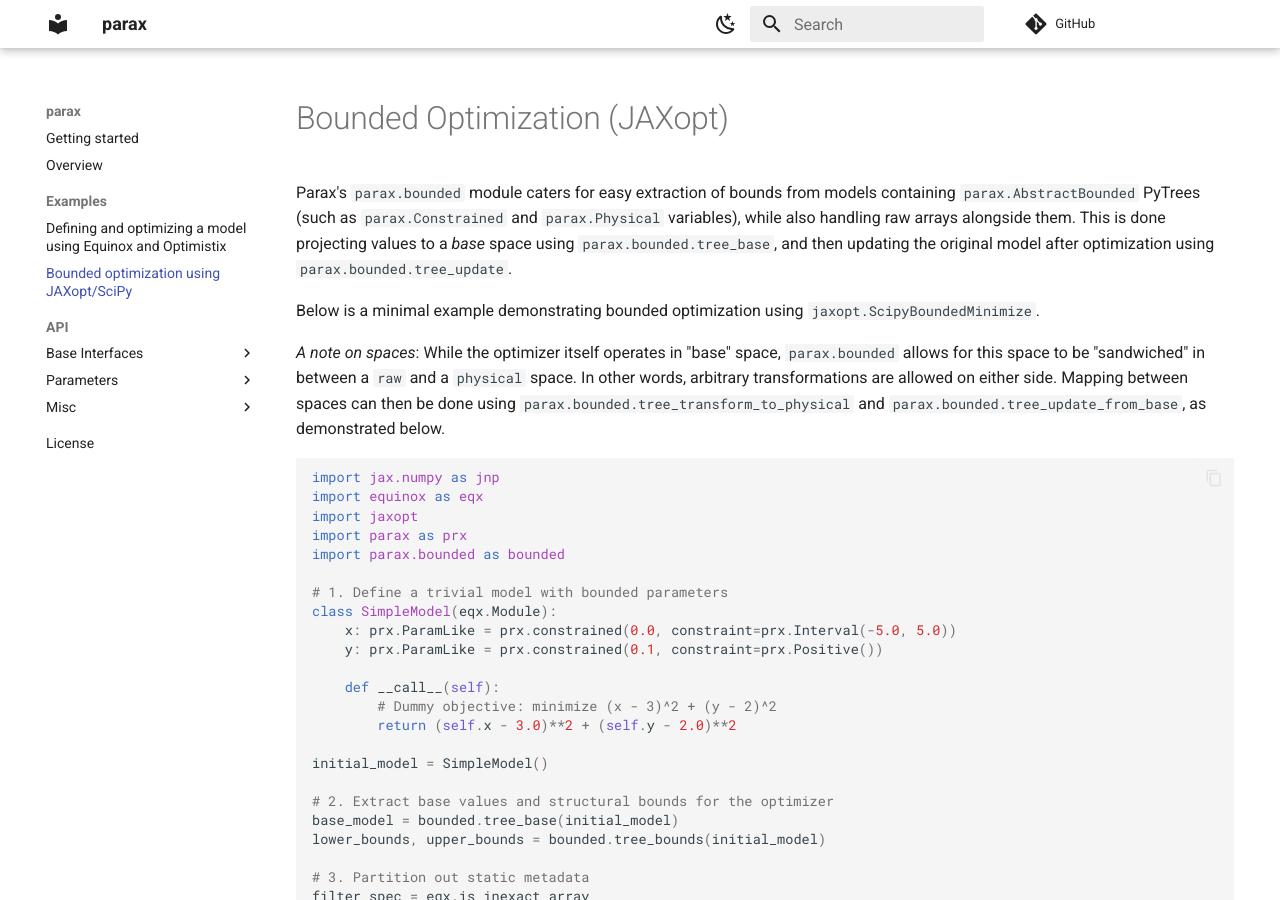
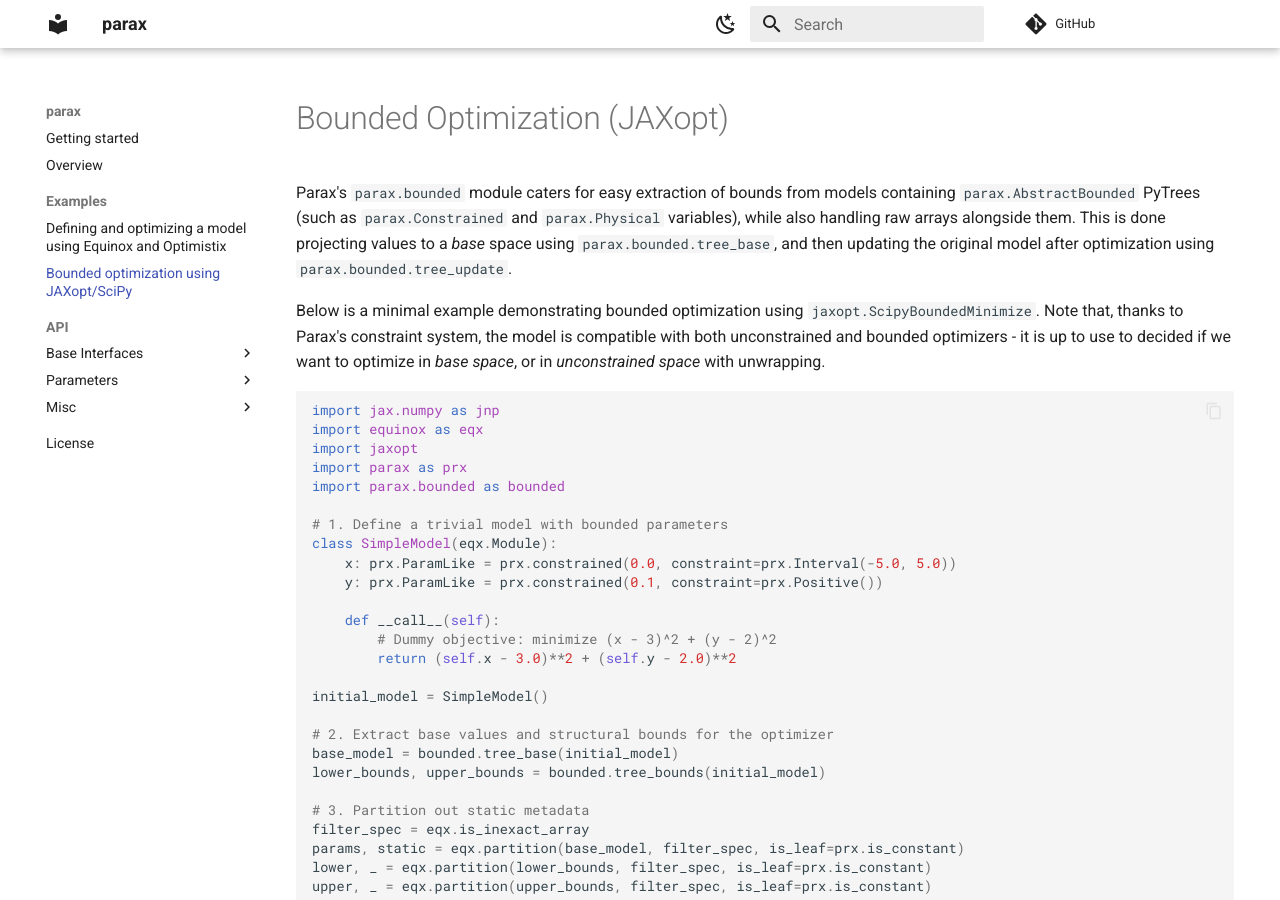
Before and after one commit to gvcallen/parax, an MkDocs documentation site: the page built from docs/examples/bounded_optimization.md, in a window 1280 px wide and 900 px high. Built offline with MkDocs 1.6.1 and Material for MkDocs 9.7.7, drawn with Linux system fonts in a browser that asks for light colours; comment, search, counter and statistics services are not loaded.

Commit message:
Updated docs

````diff
--- a/docs/examples/bounded_optimization.md
+++ b/docs/examples/bounded_optimization.md
@@ -2,9 +2,7 @@
 
 Parax's `parax.bounded` module caters for easy extraction of bounds from models containing `parax.AbstractBounded` PyTrees (such as `parax.Constrained` and `parax.Physical` variables), while also handling raw arrays alongside them. This is done projecting values to a *base* space using `parax.bounded.tree_base`, and then updating the original model after optimization using `parax.bounded.tree_update`.
 
-Below is a minimal example demonstrating bounded optimization using `jaxopt.ScipyBoundedMinimize`.
-
-*A note on spaces*: While the optimizer itself operates in "base" space, `parax.bounded` allows for this space to be "sandwiched" in between a `raw` and a `physical` space. In other words, arbitrary transformations are allowed on either side. Mapping between spaces can then be done using `parax.bounded.tree_transform_to_physical` and `parax.bounded.tree_update_from_base`, as demonstrated below.
+Below is a minimal example demonstrating bounded optimization using `jaxopt.ScipyBoundedMinimize`. Note that, thanks to Parax's constraint system, the model is compatible with both unconstrained and bounded optimizers - it is up to use to decided if we want to optimize in *base space*, or in *unconstrained space* with unwrapping.
 
 ```python
 import jax.numpy as jnp
````
